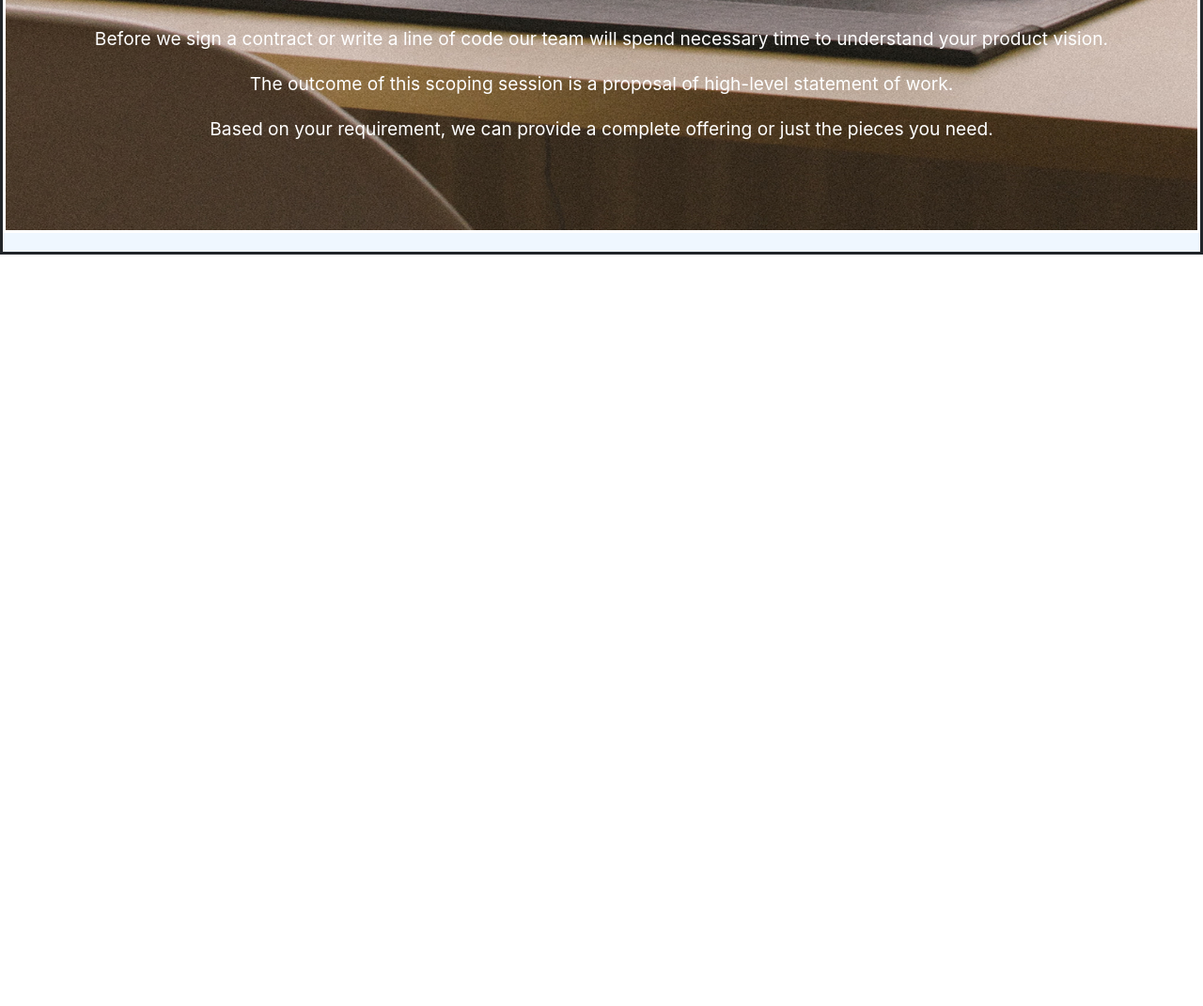
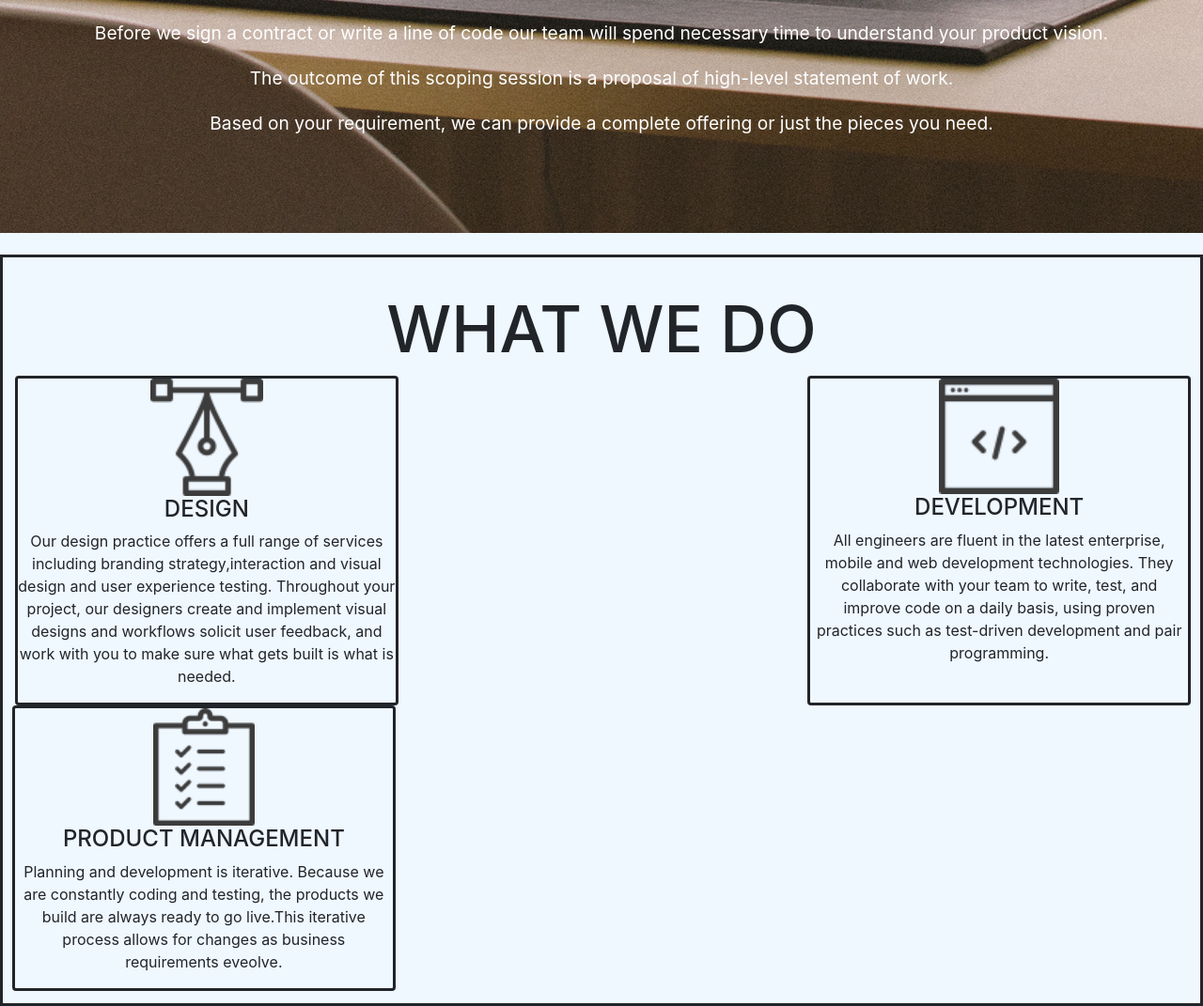
Before and after one commit to wilbrone/delani-studio, a plain HTML site: page index.html in a window 1280 px wide. Shown: the part 1329-2400 px from the top of the page at 94% size. Before the commit the page ends 1600 px from the top, so only its background shows below. Drawn offline with nearby package versions, Linux system fonts and the light colour scheme.

Commit message:
add image to the we do section

```diff
--- a/css/styles.css
+++ b/css/styles.css
@@ -1,6 +1,7 @@
 body{
     height: 100%;
     margin: 0;
+    background-color: #eff7ff;
 }
 .intro{
     background-image: url("../assets/backgrounds/h_img.jpg");
@@ -12,7 +13,7 @@ body{
     position: absolute;
     text-align: center;
 }
-img{
+.intro >img{
     position: absolute;
     top: 27%;
     left: 47%;
@@ -40,14 +41,11 @@ img{
 
 /* FRO THE ABOUT SECTION */
 .about{
-    border: solid;
-
     position: absolute;
     width: 100%;
     height: 100%;
     top: 100%;
     text-align: center;
-    background-color: #eff7ff;
 }
 .about >h1{
     font-size: 4.3em;
@@ -66,8 +64,6 @@ img{
     height: 48%;
     text-align: center;
     color: white;
-
-    border: solid;
 }
 .about1 >h1{
     font-size: 4.3em;
@@ -80,3 +76,42 @@ img{
 }
 
 /* start of the what we do section */
+.we-do{
+    position: absolute;
+    width: 100%;
+    height: 100%;
+    text-align: center;
+    top: 200%;
+    border: solid;
+}
+.we-do >h1{
+    font-size: 4.3em;
+    margin-top: 35px;
+}
+#we-do-body{
+    display: flex;
+    justify-content: space-between;
+    margin-top: 30px;
+}
+#we-do-body >img{
+    display: block;
+    margin-left: auto;
+    margin-right: auto;
+}
+#card1{
+    margin-left: 13px;
+    margin-right: 10px;
+    background: transparent;
+}
+#card2{
+    margin: 0 10px;
+    background: transparent;
+}
+#card3{
+    margin: 0 10px;
+    background: transparent;
+}
+#we-do-body{
+    padding: 0;
+    margin: 0;
+}
--- a/index.html
+++ b/index.html
@@ -45,6 +45,37 @@
        </div>
      </section>
 
+    <!-- Start of the what we do section -->
+     <section class="we-do">
+          <h1>WHAT WE DO</h1>
+          <div class="container-fluid row" id="we-do-body">
+               <div class="card" id="card1" style="border: solid; max-width: 32%;">
+                    <img src="assets/services_icons/design_icon.png" class="card-img-top" alt="..." style="width: 30%; display: block; margin-left: auto; margin-right: auto;">
+                    <h4>DESIGN</h4>
+                    <!--  -->
+                    <p>
+                       Our design practice offers a full range of services including branding strategy,interaction and visual design and user experience testing. Throughout your project, our designers create and implement visual designs and workflows solicit user feedback, and work with you to make sure what gets built is what is needed.
+                    </p>
+               </div>
+               <div class="card" id="card2" style="border: solid; max-width: 32%;">
+                    <img src="assets/services_icons/dev_icon.png" class="card-img-top" alt="..." style="width: 32%; display: block; margin-left: auto; margin-right: auto;">
+                    <h4>DEVELOPMENT</h4>
+                    <!--  -->
+                    <p>
+                         All engineers are fluent in the latest enterprise, mobile and web development technologies. They collaborate with your team to write, test, and improve code on a daily basis, using proven practices such as test-driven development and pair programming.
+                    </p>
+               </div>
+               <div class="card" id="card3" style="border: solid; max-width: 32%;">
+                    <img src="assets/services_icons/product_icon.png" class="card-img-top" alt="..." style="width: 27%; display: block; margin-left: auto; margin-right: auto;">
+                    <h4>PRODUCT MANAGEMENT</h4>
+                    <!--  -->
+                    <p>
+                         Planning and development is iterative. Because we are constantly coding and testing, the products we build are always ready to go live.This iterative process allows for changes as business requirements eveolve.
+                    </p>
+               </div>
+          </div>
+     </section>
+
 
 
 
```
Lines whose indentation alone changed are shown as unchanged.
